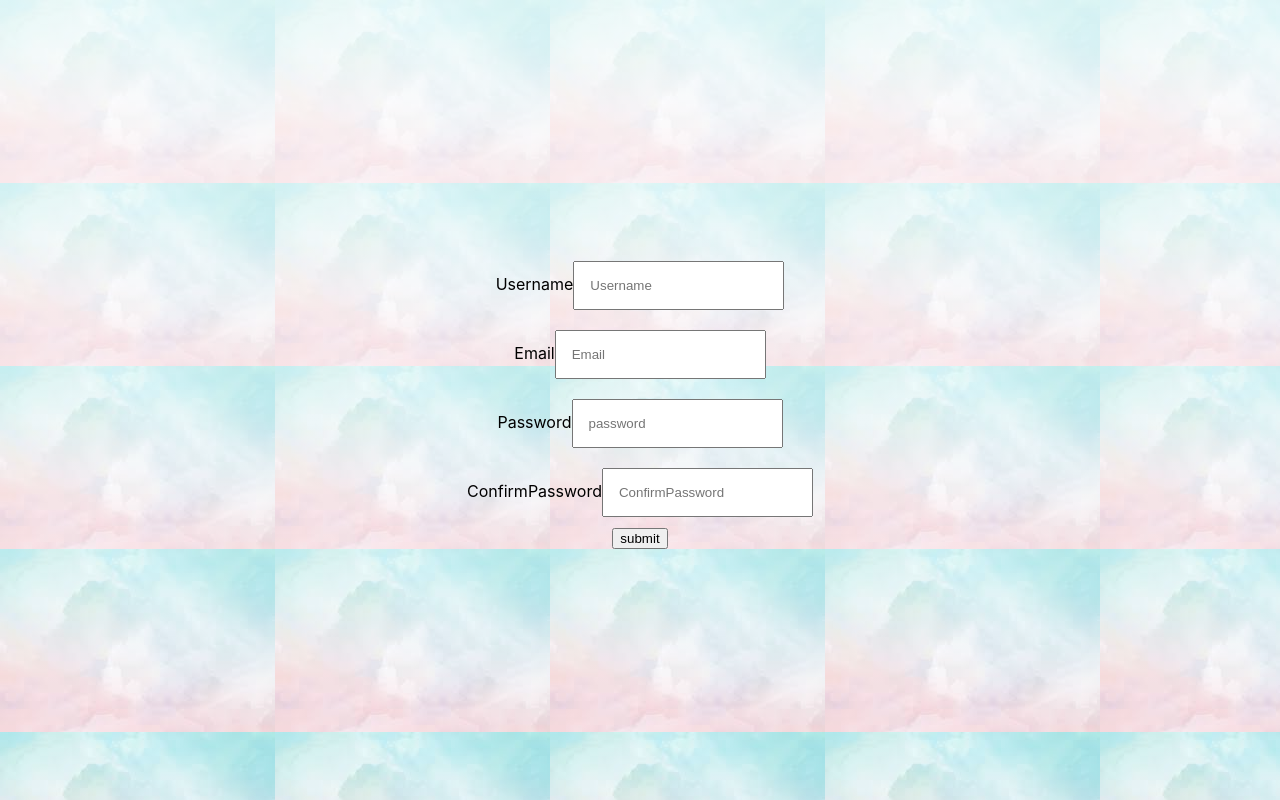
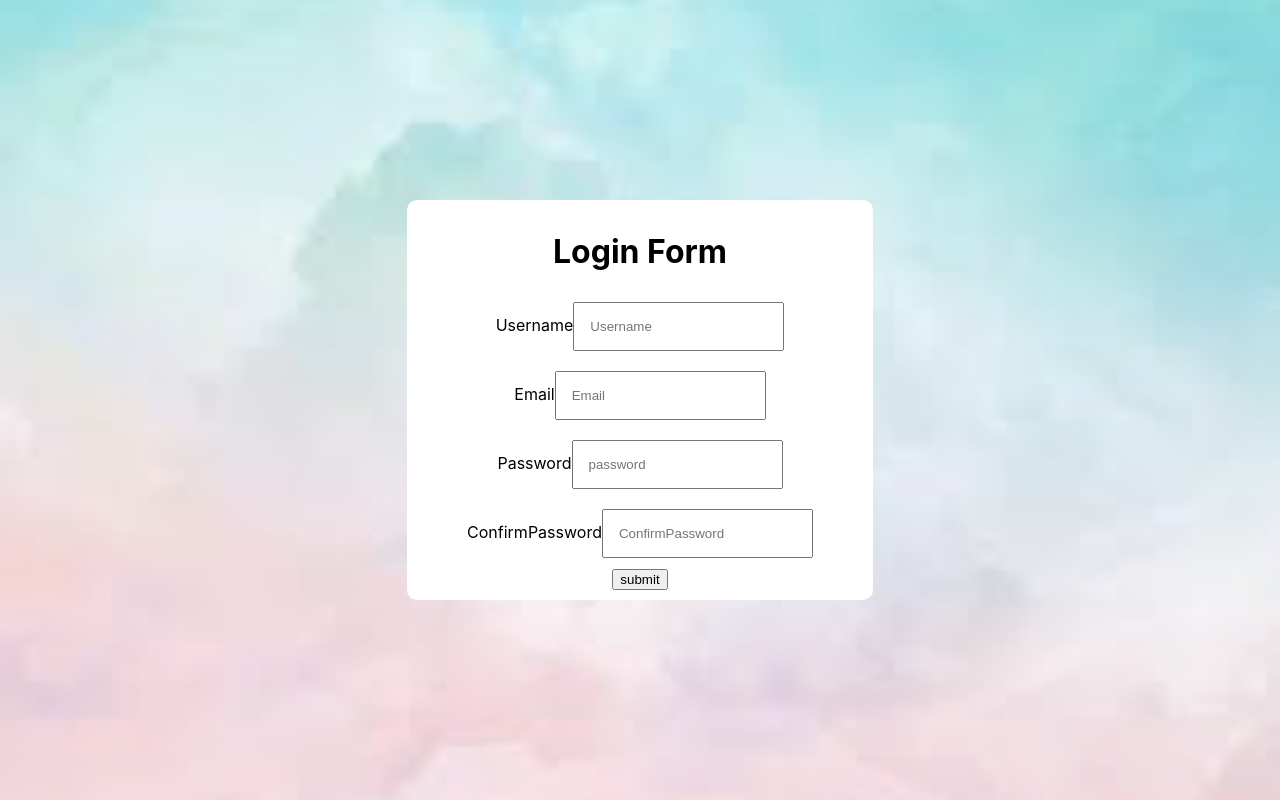
Before and after one commit to VaniAwasthi/Login-Form, a React (Create React App) app: page / in a window 1280 px wide. Built offline with nearby package versions, Linux system fonts and the light colour scheme.

Commit message:
Add changes tot files to Git

```diff
--- a/src/App.css
+++ b/src/App.css
@@ -6,38 +6,14 @@
   justify-content: center;
 
   background: linear-gradient(
-    rgba(255,255,255,0.7),
+    rgba(255,255,255,0.1),
     rgba(255,255,255,0.3)
   ), url("./Component/img/reactBackground.jpeg");
+  background-size: cover;
+  background-position: center;
 }
-
-
-@media (prefers-reduced-motion: no-preference) {
-  .App-logo {
-    animation: App-logo-spin infinite 20s linear;
-  }
+form{
+  background-color: white;
+  padding: 10px 60px;
+  border-radius: 10px;
 }
-
-.App-header {
-  background-color: #282c34;
-  min-height: 100vh;
-  display: flex;
-  flex-direction: column;
-  align-items: center;
-  justify-content: center;
-  font-size: calc(10px + 2vmin);
-  color: white;
-}
-
-.App-link {
-  color: #61dafb;
-}
-
-@keyframes App-logo-spin {
-  from {
-    transform: rotate(0deg);
-  }
-  to {
-    transform: rotate(360deg);
-  }
-}
--- a/src/App.js
+++ b/src/App.js
@@ -54,6 +54,7 @@ console.log(values)
   return (
     <div className="App">
       <form onSubmit={handleSubmit}>
+        <h1>Login Form</h1>
         {inputs.map((input)=>(
            <LoginForm key={input.id} {...input}
             value={values[input.name]}
```
